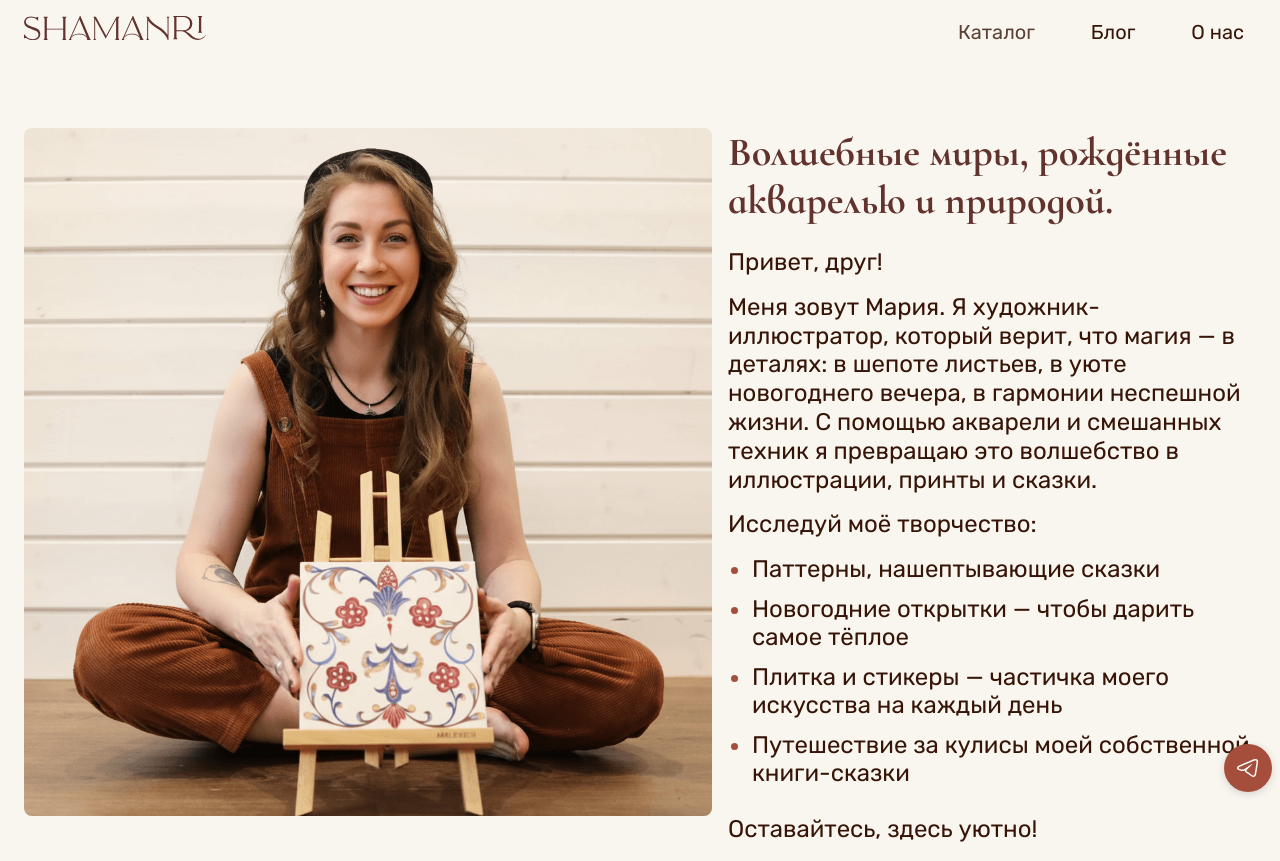
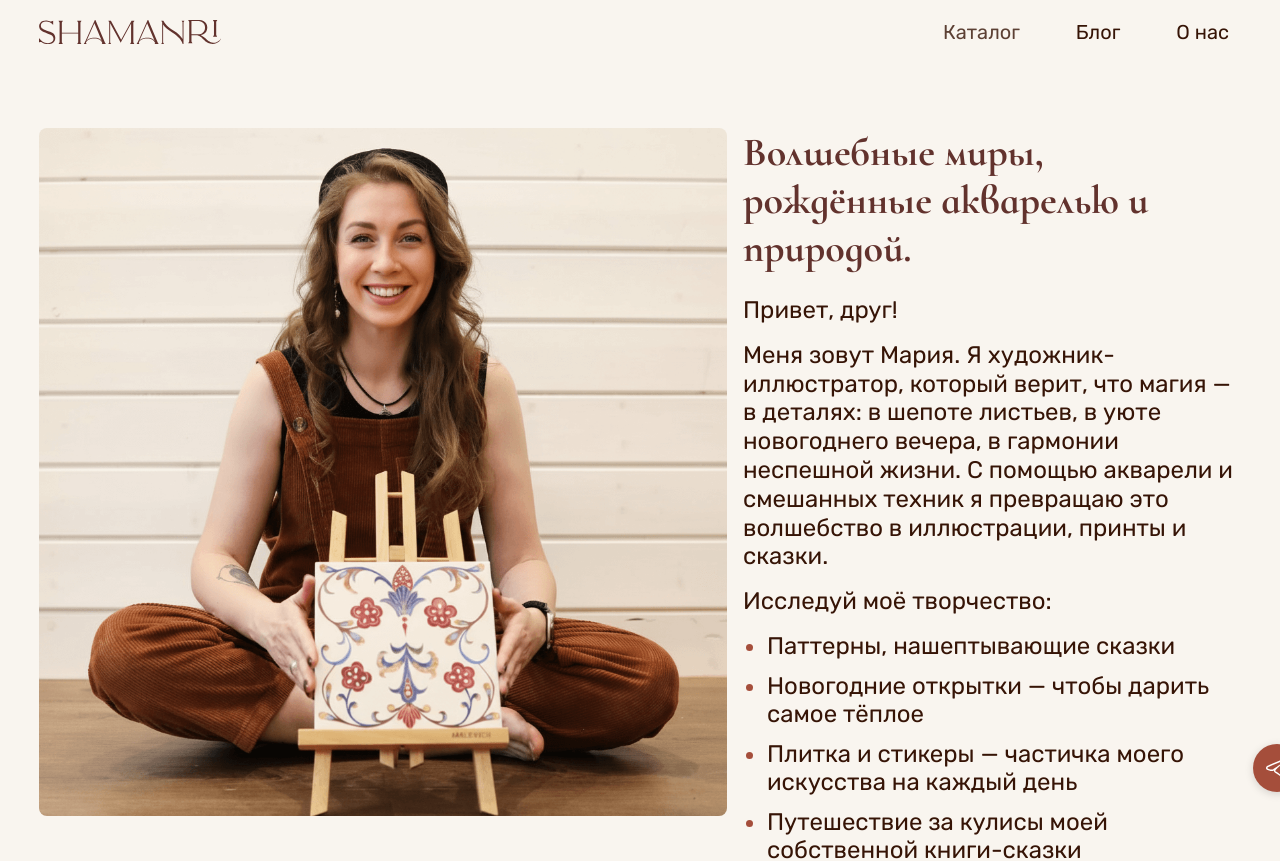
Before and after one commit to shamanriorg/store, a Nuxt app: page / in a window 1280 px wide. Shown: the top 861 px of the page. Built offline with nearby package versions, Linux system fonts and the light colour scheme; no server answers; what quasar would draw is missing.

Commit message:
fix sticky

```diff
--- a/app/app.vue
+++ b/app/app.vue
@@ -60,7 +60,6 @@ useHead({
 
 html, body {
   width: 100%;
-  overflow-x: hidden;
 }
 
 #app {
--- a/app/assets/styles/main.scss
+++ b/app/assets/styles/main.scss
@@ -35,6 +35,10 @@
   --btn-shadow-hover: 0 4px 12px rgba(0, 0, 0, 0.15);
 }
 
+html {
+  scrollbar-gutter: stable both-edges;
+}
+
 /* Базовые стили для шрифтов */
 body {
   font-family: var(--font-primary);
--- a/app/layouts/default.vue
+++ b/app/layouts/default.vue
@@ -30,12 +30,10 @@ import ContactFormDrawer from '~/modules/shared/components/ContactFormDrawer.vue
 <style lang="scss" scoped>
 .layout-default {
   min-height: 100vh;
-  display: flex;
-  flex-direction: column;
+  display: block;
 }
 
 .main {
-  flex: 1;
   max-width: 1440px;
   margin: 0 auto;
   width: 100%;
--- a/app/modules/shared/components/AppHeader.vue
+++ b/app/modules/shared/components/AppHeader.vue
@@ -111,12 +111,13 @@ onBeforeUnmount(() => {
 
 <style lang="scss" scoped>
 .app-header {
+  position: sticky;
+  top: 0;
   width: 100%;
   height: 64px;
   background-color: var(--bg-primary);
-  position: sticky;
-  top: 0;
   z-index: 100;
+  // box-shadow: 0 1px 0 rgba(0, 0, 0, 0.04);
 }
 
 .header-container {
@@ -138,7 +139,7 @@ onBeforeUnmount(() => {
   color: inherit;
 
   .logo-image {
-    height: 100%;
+    display: block;
     max-height: 24px;
     width: auto;
     object-fit: contain;
@@ -250,7 +251,7 @@ onBeforeUnmount(() => {
 
 .mobile-menu {
   position: fixed;
-  top: calc(64px + 32px);
+  top: calc(64px);
   left: 0;
   right: 0;
   background: var(--bg-secondary-page, #F9F5EF);
```
